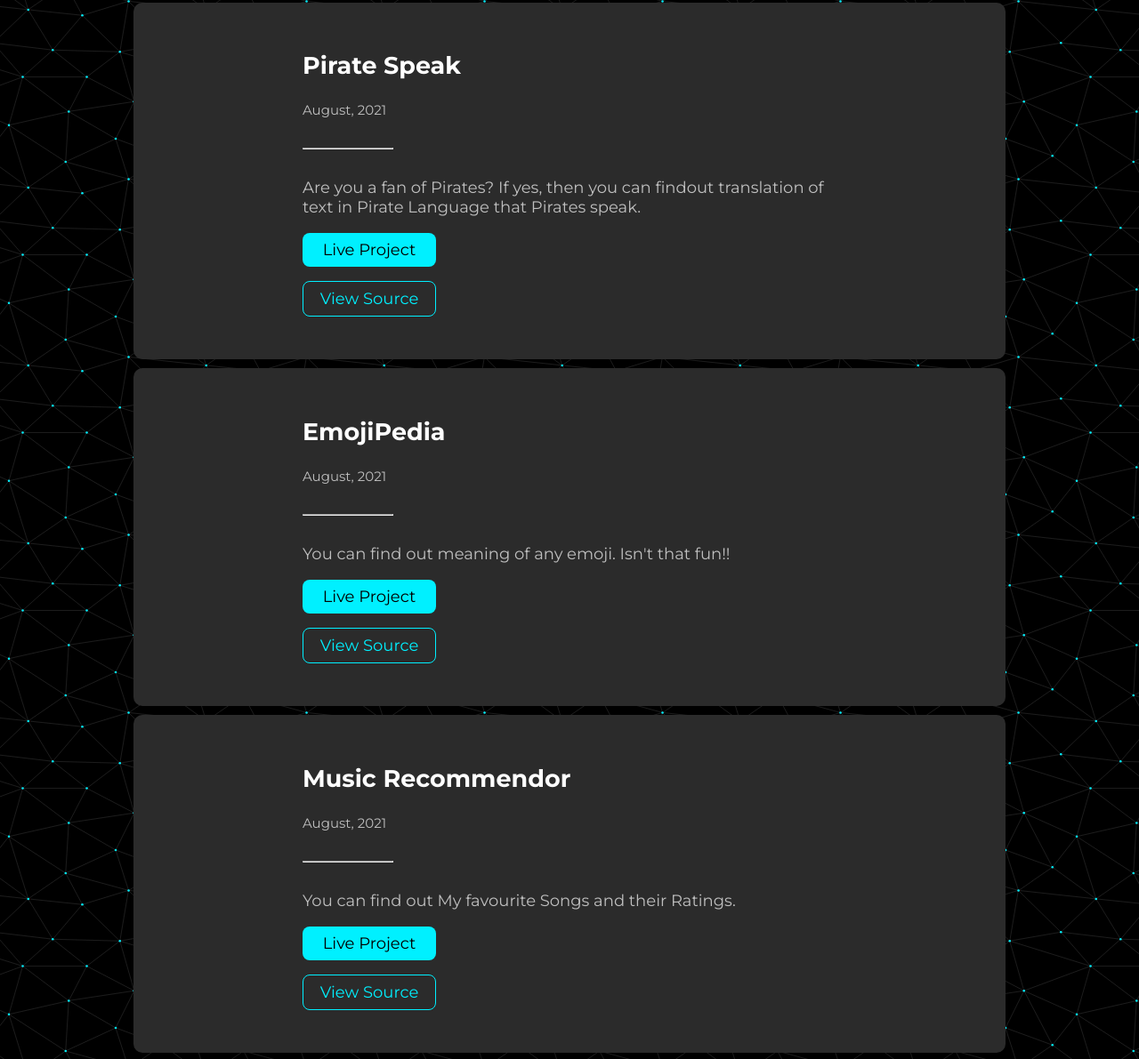
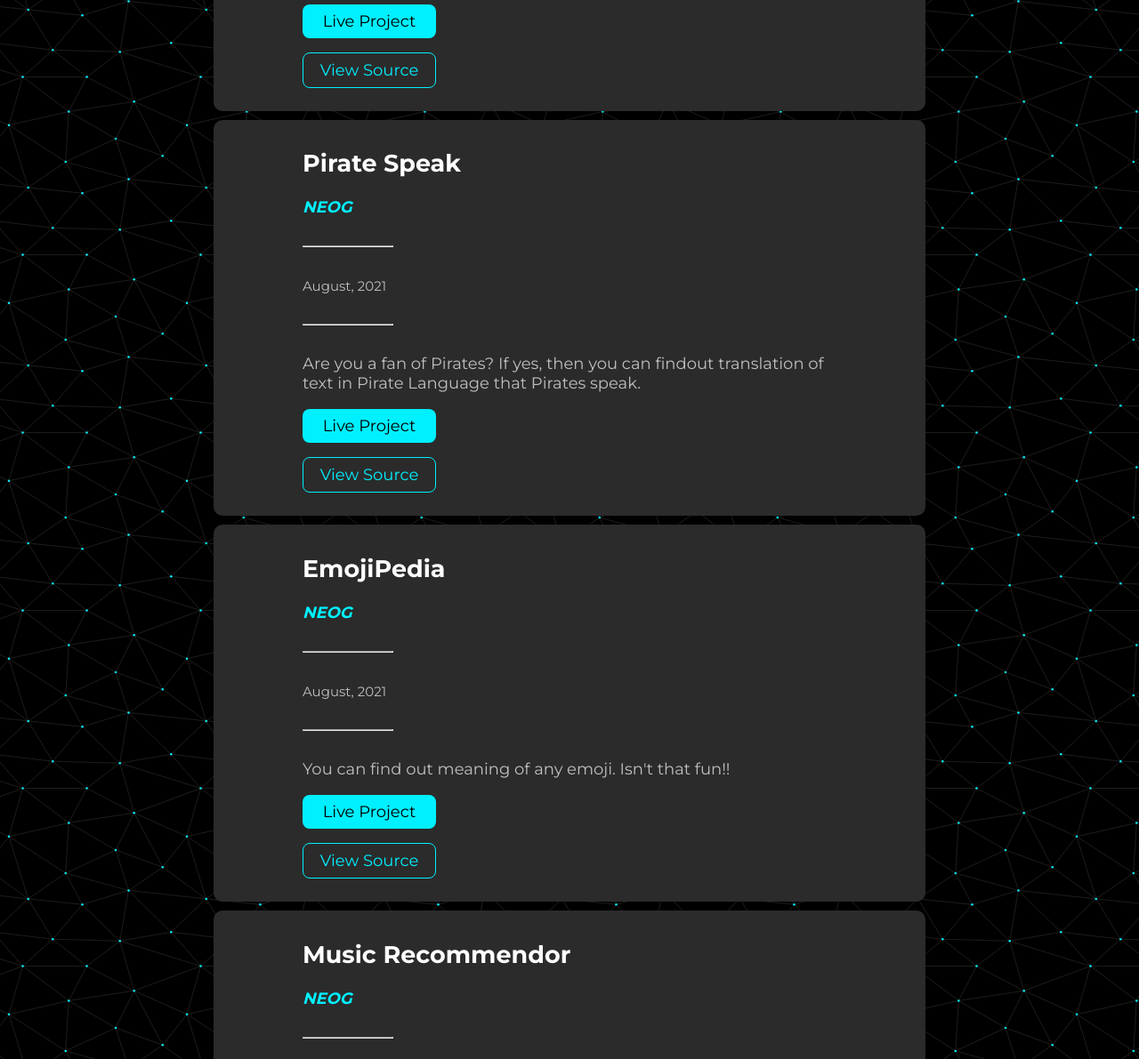
Before and after one commit to maharshimaniar/NEOG-LevelZero-Portfolio, a plain HTML site: page projects.html in a window 1280 px wide. Shown: the part 1609-2800 px from the top of the page at 89% size. Drawn offline with Linux system fonts and the light colour scheme.

Commit message:
updated css

```diff
--- a/projects.html
+++ b/projects.html
@@ -34,7 +34,8 @@
         <li class="ow">
             <article class="showcase-list container container-center">
                 <h1>'Do you Know ME?' Quiz - CLI</h1>
-
+                <div class="neog">NEOG</div>
+                <hr />
                 <small>August, 2021</small>
                 <hr />
                 <p>How well do you know me? Let's play a CLI quiz and find out.</p>
@@ -52,7 +53,8 @@
         <li class="ow">
             <article class="showcase-list container container-center">
                 <h1>GK Quiz - CLI</h1>
-
+                <div class="neog">NEOG</div>
+                <hr />
                 <small>August, 2021</small>
                 <hr />
                 <p>How well do you know India? Let's play a CLI quiz and find out.</p>
@@ -70,7 +72,8 @@
         <li class="ow">
             <article class="showcase-list container container-center">
                 <h1>Minion Speak</h1>
-
+                <div class="neog">NEOG</div>
+                <hr />
                 <small>August, 2021</small>
                 <hr />
                 <p>Are you a fan of Minions? If yes, then you can findout translation of text in Banana Language that
@@ -87,7 +90,8 @@
         <li class="ow">
             <article class="showcase-list container container-center">
                 <h1>Pirate Speak</h1>
-
+                <div class="neog">NEOG</div>
+                <hr />
                 <small>August, 2021</small>
                 <hr />
                 <p>Are you a fan of Pirates? If yes, then you can findout translation of text in Pirate Language that
@@ -104,13 +108,13 @@
         <li class="ow">
             <article class="showcase-list container container-center">
                 <h1>EmojiPedia</h1>
-
+                <div class="neog">NEOG</div>
+                <hr />
                 <small>August, 2021</small>
                 <hr />
                 <p>You can find out meaning of any emoji. Isn't that fun!!</p>
 
-                <a class="link link-primary"
-                    href="https://codesandbox.io/s/github/maharshimaniar/NEOG-LevelZero-EmojiPedia">Live Project</a>
+                <a class="link link-primary" href="https://eqqy5.csb.app/">Live Project</a>
                 <a class="link link-secondary" href="https://github.com/maharshimaniar/NEOG-LevelZero-emojiPedia">View
                     Source</a>
 
@@ -121,13 +125,13 @@
         <li class="ow">
             <article class="showcase-list container container-center">
                 <h1>Music Recommendor</h1>
-
+                <div class="neog">NEOG</div>
+                <hr />
                 <small>August, 2021</small>
                 <hr />
                 <p>You can find out My favourite Songs and their Ratings.</p>
 
-                <a class="link link-primary"
-                    href="https://codesandbox.io/s/github/maharshimaniar/NEOG-LevelZero-Music_Recommendor">Live
+                <a class="link link-primary" href="https://ljejq.csb.app/">Live
                     Project</a>
                 <a class="link link-secondary"
                     href="https://github.com/maharshimaniar/NEOG-LevelZero-musicRecommender">View
@@ -140,7 +144,8 @@
         <li class="ow">
             <article class="showcase-list container container-center">
                 <h1>Cash Register Manager</h1>
-
+                <div class="neog">NEOG</div>
+                <hr />
                 <small>August, 2021</small>
                 <hr />
                 <p>You can find out Number of Currency Notes to return to Customer by providing Bill amount and Provided
@@ -157,7 +162,8 @@
         <li class="ow">
             <article class="showcase-list container container-center">
                 <h1>Lucky Birthday</h1>
-
+                <div class="neog">NEOG</div>
+                <hr />
                 <small>August, 2021</small>
                 <hr />
                 <p>You can find out If your Birthday is Lucky or Not with help of Secret Formula.</p>
@@ -174,7 +180,8 @@
         <li class="ow">
             <article class="showcase-list container container-center">
                 <h1>Fun with Triangles</h1>
-
+                <div class="neog">NEOG</div>
+                <hr />
                 <small>August, 2021</small>
                 <hr />
                 <p>You can enrich your Knowledge of Triangles with this App. There is a Quiz also prepared for you!!</p>
@@ -190,12 +197,14 @@
         <li class="ow">
             <article class="showcase-list container container-center">
                 <h1>Palindrome Birthday</h1>
-
+                <div class="neog">NEOG</div>
+                <hr />
                 <small>August, 2021</small>
                 <hr />
                 <p>You can find out If your Birthday is Palindrome or Not.</p>
 
-                <a class="link link-primary" href="https://maharshicodes-palindrome-birthday.netlify.app/">Live Project</a>
+                <a class="link link-primary" href="https://maharshicodes-palindrome-birthday.netlify.app/">Live
+                    Project</a>
                 <a class="link link-secondary"
                     href="https://github.com/maharshimaniar/NEOG-LevelZero-palindromeBirthday">View
                     Source</a>
@@ -206,8 +215,9 @@
 
         <li class="ow">
             <article class="showcase-list container container-center">
-                <h1>Palindrome Birthday</h1>
-
+                <h1>Stock Profit & Loss Calculator</h1>
+                <div class="neog">NEOG</div>
+                <hr />
                 <small>August, 2021</small>
                 <hr />
                 <p>You can find out If your Birthday is Palindrome or Not.</p>
--- a/styles.css
+++ b/styles.css
@@ -15,6 +15,7 @@ body {
     margin-top: 10px;
     color: var(--text-color);
     max-width: 1000px;
+    min-width: 480px;
     font-size: large;
     background-image: url('./images/background.svg');
     background-attachment: fixed;
@@ -33,12 +34,12 @@ hr {
 /** container **/
 
 .container {
-    padding: 0rem 1rem;}
+    padding: 0rem 1rem;
+}
 
 .container-center {
     max-width: 600px;
     margin: auto;
-
 }
 
 /** links **/
@@ -85,8 +86,11 @@ hr {
     font-weight: bold;
 }
 
-li{
-   margin: 10px;
+li {
+    margin: 10px;
+    width: 80%;
+    margin: auto;
+    margin-top: 10px;
 }
 
 /** navigation **/
@@ -96,7 +100,6 @@ li{
     padding: 1rem;
     border-bottom-left-radius: 1rem;
     border: 1px solid var(--primary-color);
-
 }
 
 .navigation .nav-brand {
@@ -128,7 +131,6 @@ li{
 .hero {
     padding: 2rem;
     padding-top: 5rem;
-
 }
 
 .hero .hero-img {
@@ -165,7 +167,7 @@ li{
     color: white;
 }
 
-.section hr{
+.section hr {
     width: 100px;
     color: var(--primary-color);
     margin: auto;
@@ -204,19 +206,19 @@ li{
 /** projects **/
 
 .showcase-list {
-    padding: 2rem;
+    padding: 10px
 }
 
 .showcase-list>h1 {
     color: white;
 }
 
-.b{
+.b {
     background-color: var(--secondary-color);
     border-radius: 10px;
 }
 
-.showcase-list hr{
+.showcase-list hr {
     width: 100px;
 }
 
@@ -225,8 +227,9 @@ li{
 .showcase-blog {
     padding: 2rem;
     background-color: var(--secondary-color);
-    width: max-content;
     border-radius: 10px;
+    min-width: 80%;
+    margin: auto;
 }
 
 .more {
@@ -264,14 +267,21 @@ li{
     border-radius: 5px;
 }
 
-.footer hr{
+.footer hr {
     width: 100px;
     margin: auto;
     margin-bottom: 20px;
 }
 
-.li-img-logo{
+.li-img-logo {
     max-width: 25px;
     width: 25px;
     margin-right: 20px;
 }
+
+.neog{
+    color: var(--primary-color);
+    font-style: italic;
+    margin-bottom: 10px;
+    font-weight: bolder;
+}
```
